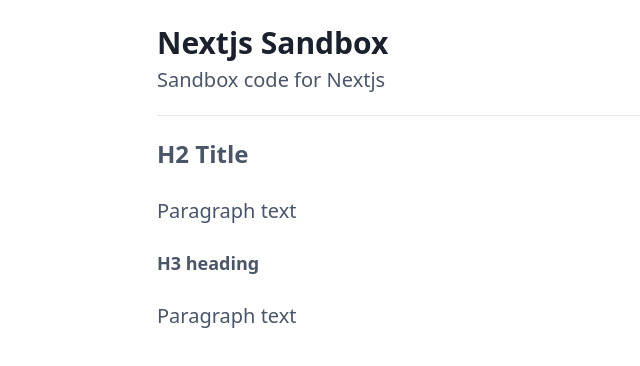
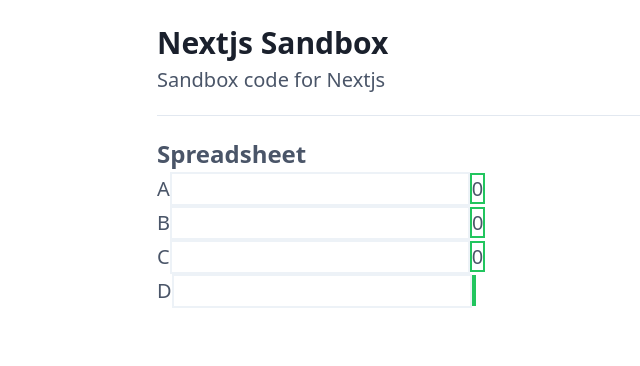
Before and after one commit to Golodhros/nextjs-sandbox, a Next.js app: page / in a window 1280 px wide. Shown: the top 366 px of the page, without its empty margins (99-739 px from the left). Built offline with nearby package versions, Linux system fonts and the light colour scheme.

Commit message:
feat: discord example:

```diff
--- a/src/pages/_app.tsx
+++ b/src/pages/_app.tsx
@@ -1,12 +1,9 @@
 import '../styles/global.css';
 
 import type { AppProps } from 'next/app';
-import dynamic from 'next/dynamic';
 
 const MyApp = ({ Component, pageProps }: AppProps) => (
   <Component {...pageProps} />
 );
 
-export default dynamic(() => Promise.resolve(MyApp), {
-  ssr: false,
-});
+export default MyApp;
--- a/src/pages/index.tsx
+++ b/src/pages/index.tsx
@@ -1,5 +1,152 @@
-import { Meta } from '@/layouts/Meta';
-import { Main } from '@/templates/Main';
+import { Meta } from "@/layouts/Meta";
+import { Main } from "@/templates/Main";
+
+import { useState, useEffect } from "react";
+
+const CellInput = ({ value, onValueChange }) => {
+  const handleOnChange = (e) => {
+    console.log("value", e.target.value);
+    onValueChange(e.target.value);
+  };
+
+  return (
+    <input
+      className="border border-2 border-gray-60"
+      type="text"
+      onChange={handleOnChange}
+      value={value}
+    />
+  );
+};
+
+const CellDisplay = ({ value }: any) => {
+  return <span className="border border-2 border-green-500">{value}</span>;
+};
+
+const Cell = ({ label, cellStateValue, onChange }) => {
+  const [inputValue, setInputValue] = useState<string>("");
+  const displayValue = cellStateValue.filter(
+    ({ label: cellLabel }) => cellLabel === label
+  )[0].value;
+
+  const handleInputValueChange = (value: string) => {
+    const parsedValue = parseInt(value, 10);
+
+    if (isNaN(parsedValue)) {
+      // Treat as a reference
+      const result = value
+        .split("")
+        .map((cellKey) => {
+          const cell = cellStateValue.filter(
+            ({ label: cellLabel }) => cellLabel === cellKey
+          )[0];
+          console.log("cell", cell);
+          const cellValue = cell.value;
+
+          return parseInt(cellValue, 10);
+        })
+        .reduce((acc, cellValue) => {
+          return acc + cellValue;
+        }, 0);
+      console.log("result", result);
+      onChange(result);
+    } else {
+      console.log("value", value);
+      setInputValue(value);
+    }
+  };
+
+  useEffect(() => {
+    // To finish
+    onChange(inputValue);
+  }, [inputValue]);
+
+  return (
+    <div>
+      <label>
+        {label}
+        <CellInput value={inputValue} onValueChange={handleInputValueChange} />
+      </label>
+      <CellDisplay value={displayValue} />
+    </div>
+  );
+};
+
+type CellState = {
+  label: "A" | "B" | "C" | "D";
+  value: number;
+};
+const initialCellDisplayValues: CellState[] = [
+  {
+    label: "A",
+    value: 0,
+  },
+  {
+    label: "B",
+    value: 0,
+  },
+  {
+    label: "C",
+    value: 0,
+  },
+  {
+    label: "D",
+    value: 0,
+  },
+];
+
+const Spreadsheet = () => {
+  const [cellStateValue, setCellStateValue] = useState<CellState[]>(
+    initialCellDisplayValues
+  );
+
+  const handleCellStateChange = (label: string, displayValue: number) => {
+    console.log("label", label);
+    console.log("displayValue", displayValue);
+    const updatedState = [
+      ...cellStateValue.filter(({ label: cellLabel }) => cellLabel !== label),
+      {
+        label,
+        value: displayValue,
+      },
+    ];
+
+    setCellStateValue(updatedState);
+  };
+
+  return (
+    <div className="spreadsheet">
+      <Cell
+        label="A"
+        cellStateValue={cellStateValue}
+        onChange={(displayValue) => {
+          handleCellStateChange("A", displayValue);
+        }}
+      />
+      <Cell
+        label="B"
+        cellStateValue={cellStateValue}
+        onChange={(displayValue) => {
+          handleCellStateChange("B", displayValue);
+        }}
+      />
+      <Cell
+        label="C"
+        cellStateValue={cellStateValue}
+        onChange={(displayValue) => {
+          handleCellStateChange("C", displayValue);
+        }}
+      />
+      <Cell
+        label="D"
+        cellStateValue={cellStateValue}
+        onChange={(displayValue) => {
+          handleCellStateChange("D", displayValue);
+        }}
+      />
+    </div>
+  );
+};
 
 const Index = () => {
   return (
@@ -11,10 +158,8 @@
         />
       }
     >
-      <h2 className="text-2xl font-bold">H2 Title</h2>
-      <p>Paragraph text</p>
-      <h3 className="text-lg font-semibold">H3 heading</h3>
-      <p>Paragraph text</p>
+      <h2 className="text-2xl font-bold">Spreadsheet</h2>
+      <Spreadsheet />
     </Main>
   );
 };
```
